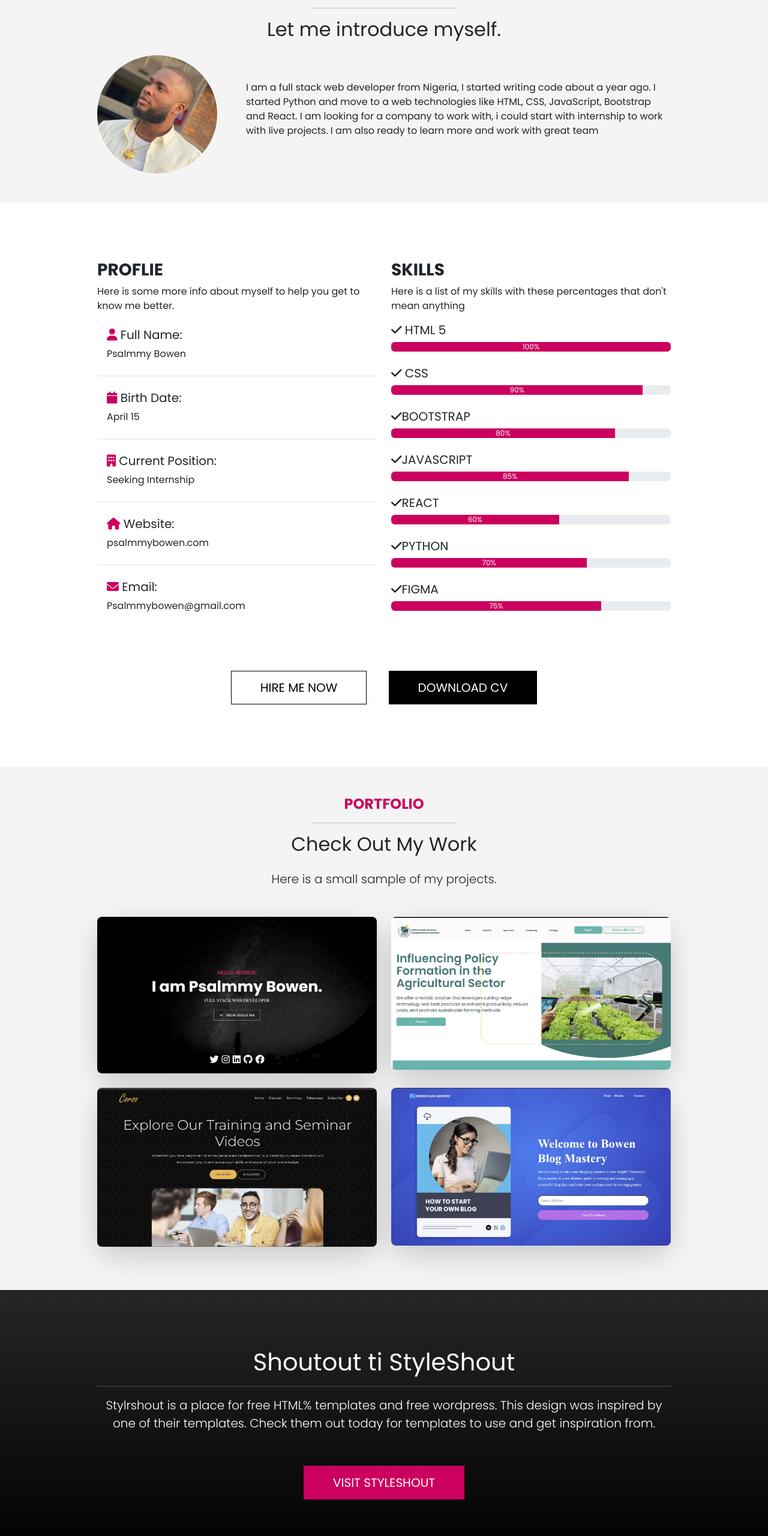
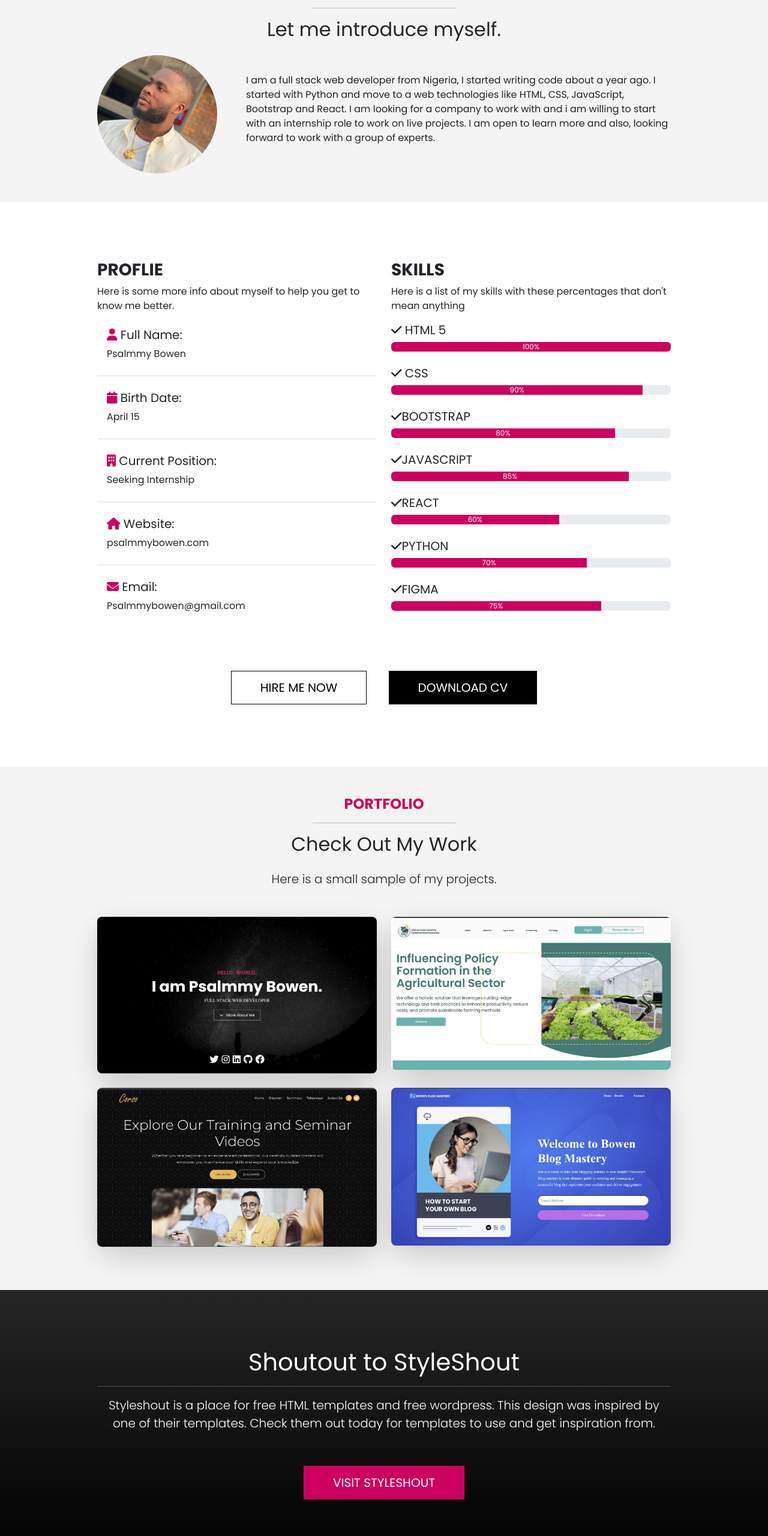
Before and after one commit to PsalmmyB/Trader-Mo, a website: page index.html in a window 1280 px wide. Shown: the part 880-3440 px from the top of the page at 60% size. Drawn offline with Linux system fonts and the light colour scheme.

Commit message:
typographical error

```diff
--- a/index.html
+++ b/index.html
@@ -66,9 +66,9 @@
         <div class="about-content d-flex gap-5 align-items-center h-100">
           <img src="./images/Psalmmy.jpg" class="about-img img-fluid rounded-circle" alt="">
           <p>I am a full stack web developer from Nigeria, I started writing code about a year ago.
-            I started Python and move to a web technologies like HTML, CSS, JavaScript, Bootstrap and React.
-            I am looking for a company to work with, i could start with internship to work with live projects.
-            I am also ready to learn more and work with great team
+            I started with Python and move to a web technologies like HTML, CSS, JavaScript, Bootstrap and React.
+            I am looking for a company to work with and i am willing to start with an internship role to work on live projects.
+            I am open to learn more and also, looking forward to work with a group of experts.
           </p>
         </div>
       </div>
@@ -225,10 +225,10 @@
       <div class="container">
         <div class="row">
           <div class="col-12">
-            <h1>Shoutout ti StyleShout</h1>
+            <h1>Shoutout to StyleShout</h1>
             <hr class="w-25.mx-auto">
             <p class="lead mb-5">
-              Stylrshout is a place for free HTML% templates and free wordpress.
+              Styleshout is a place for free HTML templates and free wordpress.
               This design was inspired by one of their templates.
               Check them out today for templates to use and get inspiration from.
             </p>
@@ -350,7 +350,7 @@
             <div class="text-center mb-5">
               <h4 class="text-uppercase fw-bld text-primary">Contact</h4>
               <hr class="w-25 mx-auto">
-              <h2 class="mb-4">I'd love to hear from you.</h2>
+              <h2 class="mb-4">I would love to hear from you.</h2>
               <p class="lead">If you have any questions or would like to work together, please contact me with the form below</p>
             </div>
 
```
